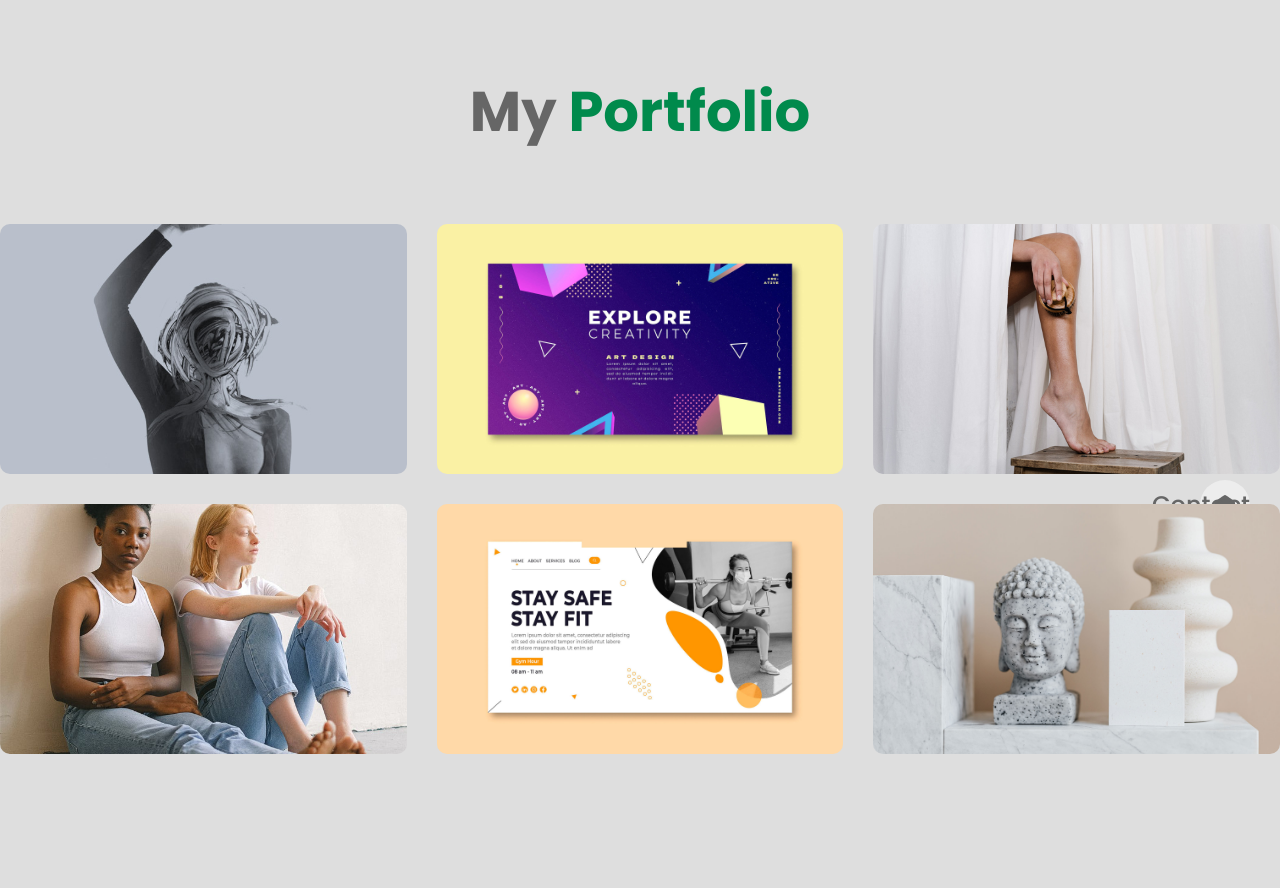
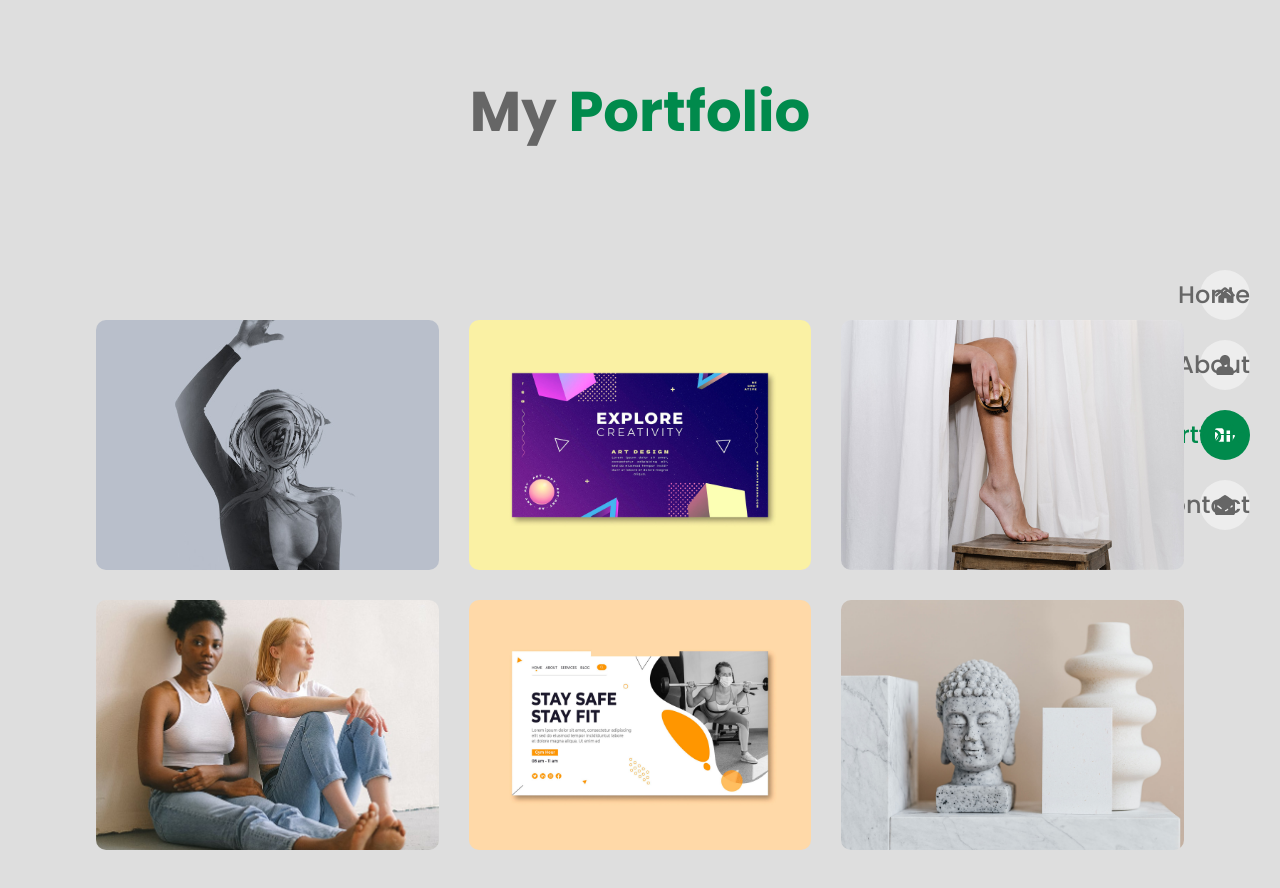
Before and after one commit to Taiywo/Portfolio, a React (Vite) app: page /portfolio in a window 1280 px wide. Shown: the top 888 px of the page. Before the commit the page ends 824 px from the top, so only its background shows below. Built offline with nearby package versions, Linux system fonts and the light colour scheme.

Commit message:
fix the navbar overlapping

```diff
--- a/src/pages/portfolio/portfolio.css
+++ b/src/pages/portfolio/portfolio.css
@@ -1,5 +1,8 @@
 .portfolio__container {
     grid-template-columns: repeat(3, 1fr);
+}
+.section{
+    z-index: 4;
 }
 
 .portfolio__item {
@@ -102,3 +105,16 @@
 .item__details{
     font-size: var(--weight-6 00);
 }
+
+@media screen and (min-width:1024px) {
+    .portfolio__container {
+       padding:6rem ;
+    }
+
+}
+@media screen and (min-width:1024px) {
+    .portfolio__container {
+       padding:6rem ;
+    }
+
+}
```
Also changed, not shown: src/pages/portfolio/Portfolio.jsx (+6 -6 lines).
